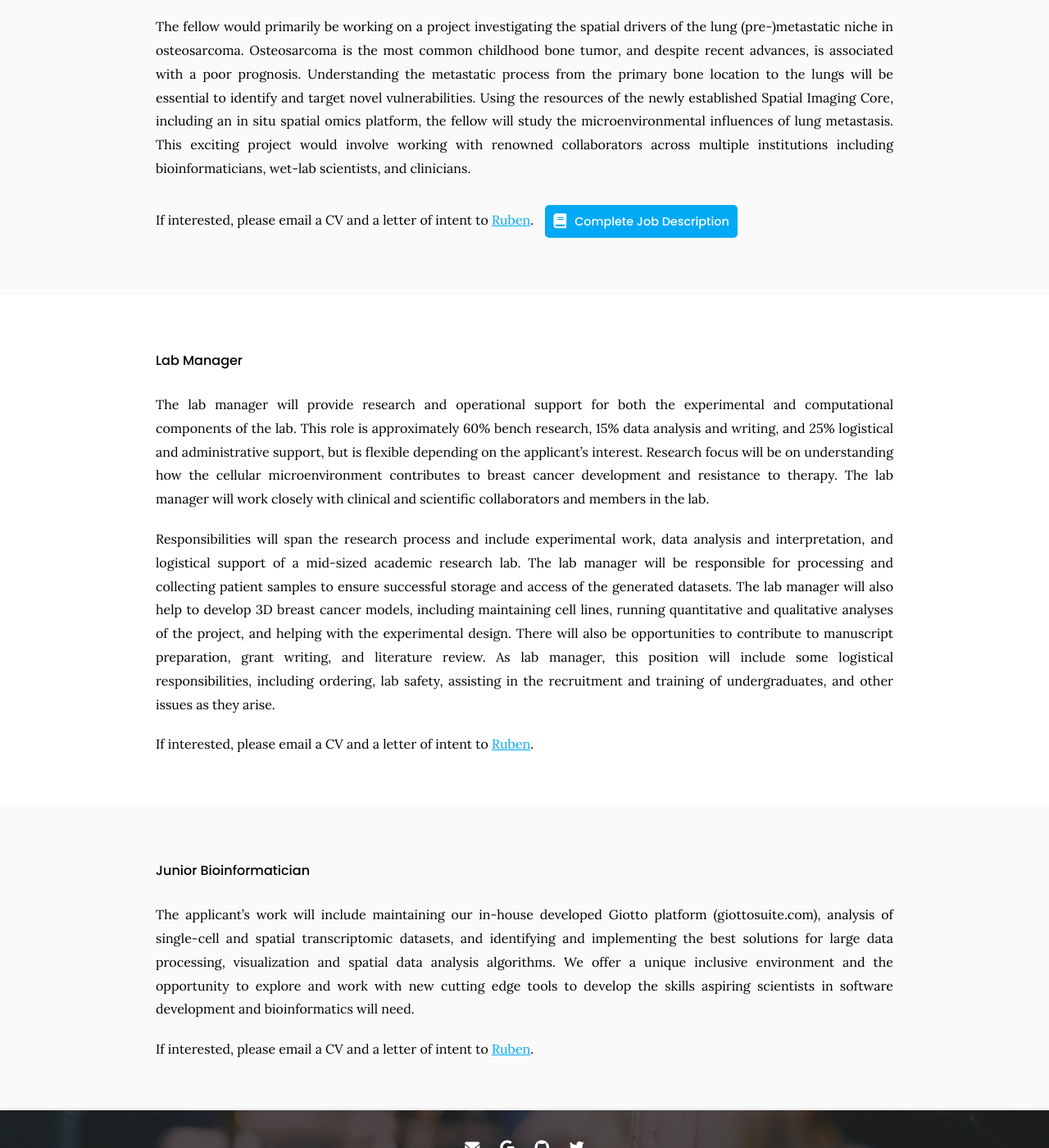
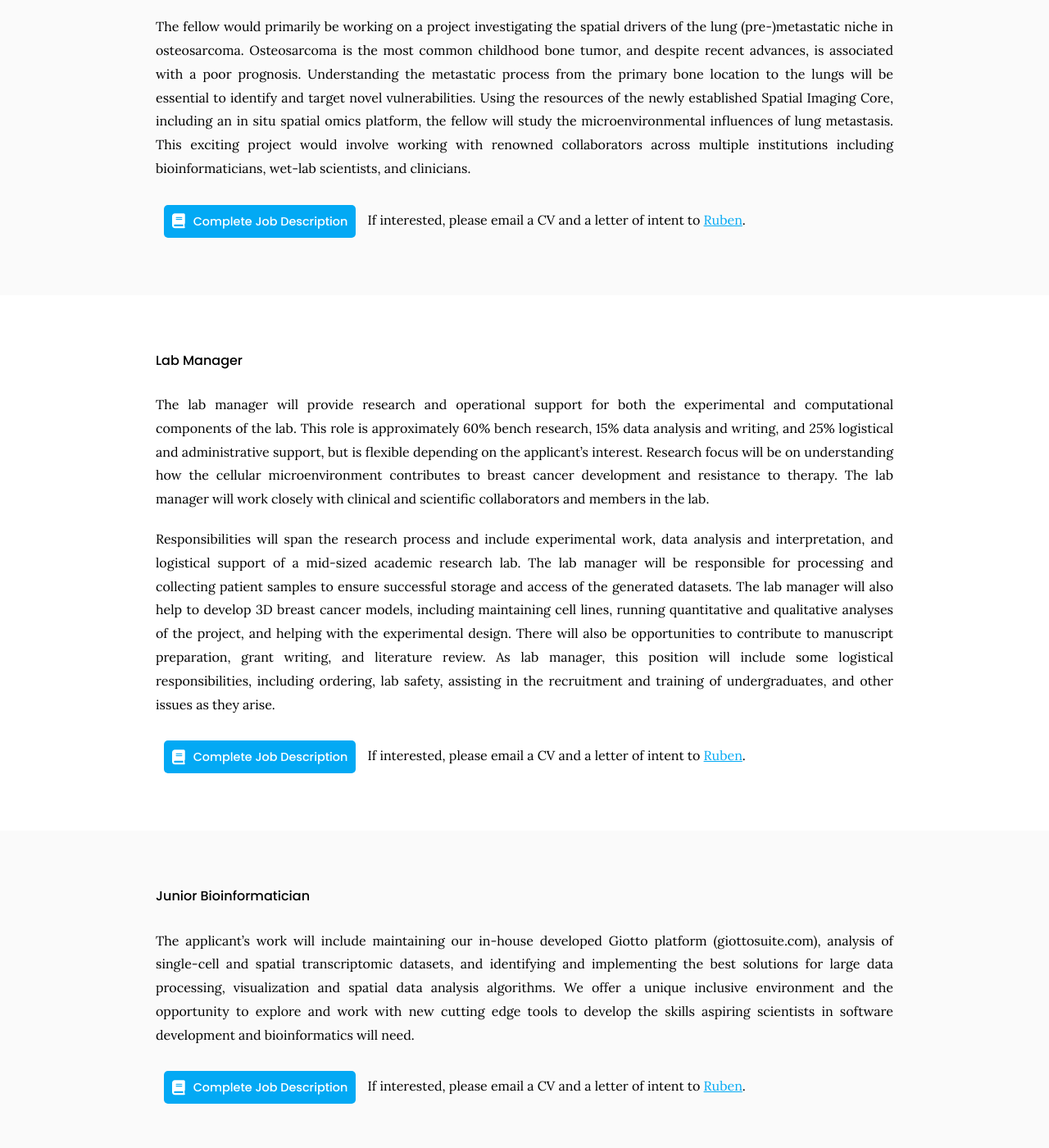
Before and after one commit to quynhsun/testinggit, a Jekyll site: the page built from Join Us/index.md, in a window 1280 px wide and 1400 px high, scrolled down 785 px. Shown: the whole window at 82% size. Built offline with Jekyll 4.4.1, drawn with Linux system fonts in a browser that asks for light colours; some of the changed lines change nothing that is shown.

Commit message:
Update index.md

```diff
--- a/Join Us/index.md
+++ b/Join Us/index.md
@@ -18,7 +18,6 @@ Since our lab atmosphere is highly collaborative we particularly encourage appli
 
 The fellow would primarily be working on a project investigating the spatial drivers of the lung (pre-)metastatic niche in osteosarcoma. Osteosarcoma is the most common childhood bone tumor, and despite recent advances, is associated with a poor prognosis. Understanding the metastatic process from the primary bone location to the lungs will be essential to identify and target novel vulnerabilities. Using the resources of the newly established Spatial Imaging Core, including an in situ spatial omics platform, the fellow will study the microenvironmental influences of lung metastasis. This exciting project would involve working with renowned collaborators across multiple institutions including bioinformaticians, wet-lab scientists, and clinicians.
 
-If interested, please email a CV and a letter of intent to [Ruben](rdries@bu.edu).
 {%
   include link.html
   type="docs"
@@ -27,6 +26,7 @@ If interested, please email a CV and a letter of intent to [Ruben](rdries@bu.edu
   text="Complete Job Description"
   style="button"
 %}
+If interested, please email a CV and a letter of intent to [Ruben](rdries@bu.edu).
 
 {% include section.html %}
 
@@ -36,6 +36,14 @@ The lab manager will provide research and operational support for both the exper
 
 Responsibilities will span the research process and include experimental work, data analysis and interpretation, and logistical support of a mid-sized academic research lab. The lab manager will be responsible for processing and collecting patient samples to ensure successful storage and access of the generated datasets. The lab manager will also help to develop 3D breast cancer models, including maintaining cell lines, running quantitative and qualitative analyses of the project, and helping with the experimental design. There will also be opportunities to contribute to manuscript preparation, grant writing, and literature review. As lab manager, this position will include some logistical responsibilities, including ordering, lab safety, assisting in the recruitment and training of undergraduates, and other issues as they arise.
 
+{%
+  include link.html
+  type="docs"
+  link="images/advertisement/Dries_lab_manager_220523.pdf"
+  icon="fas fa-book"
+  text="Complete Job Description"
+  style="button"
+%}
 If interested, please email a CV and a letter of intent to [Ruben](rdries@bu.edu).
 
 {% include section.html %}
@@ -44,4 +52,12 @@ If interested, please email a CV and a letter of intent to [Ruben](rdries@bu.edu
 
 The applicant’s work will include maintaining our in-house developed Giotto platform (giottosuite.com), analysis of single-cell and spatial transcriptomic datasets, and identifying and implementing the best solutions for large data processing, visualization and spatial data analysis algorithms. We offer a unique inclusive environment and the opportunity to explore and work with new cutting edge tools to develop the skills aspiring scientists in software development and bioinformatics will need.
 
+{%
+  include link.html
+  type="docs"
+  link="images/advertisement/Junior Analyst Position (1).pdf"
+  icon="fas fa-book"
+  text="Complete Job Description"
+  style="button"
+%}
 If interested, please email a CV and a letter of intent to [Ruben](rdries@bu.edu).
```
